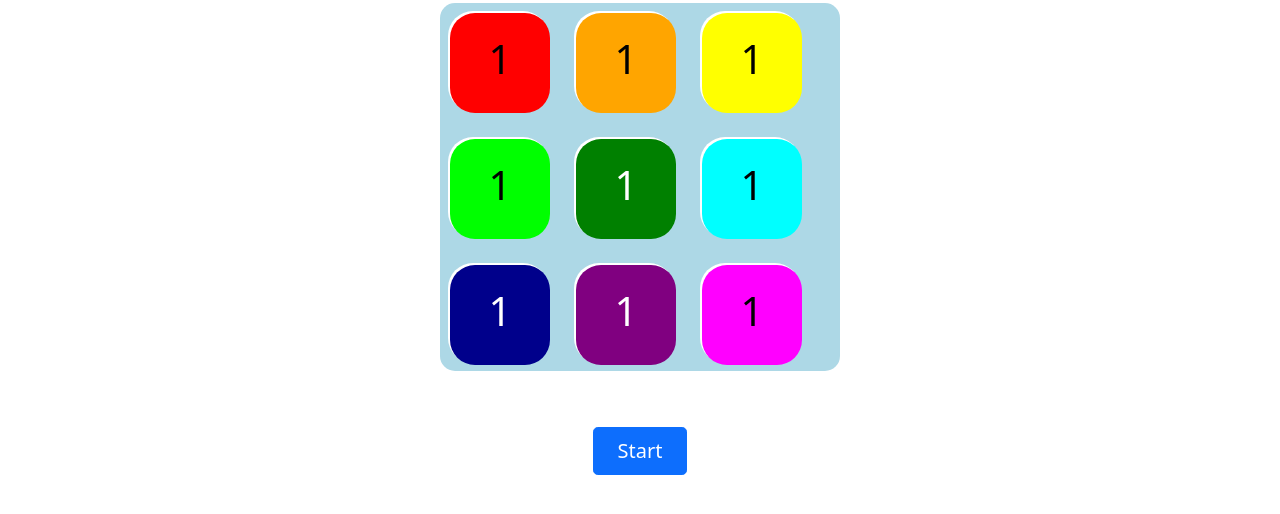
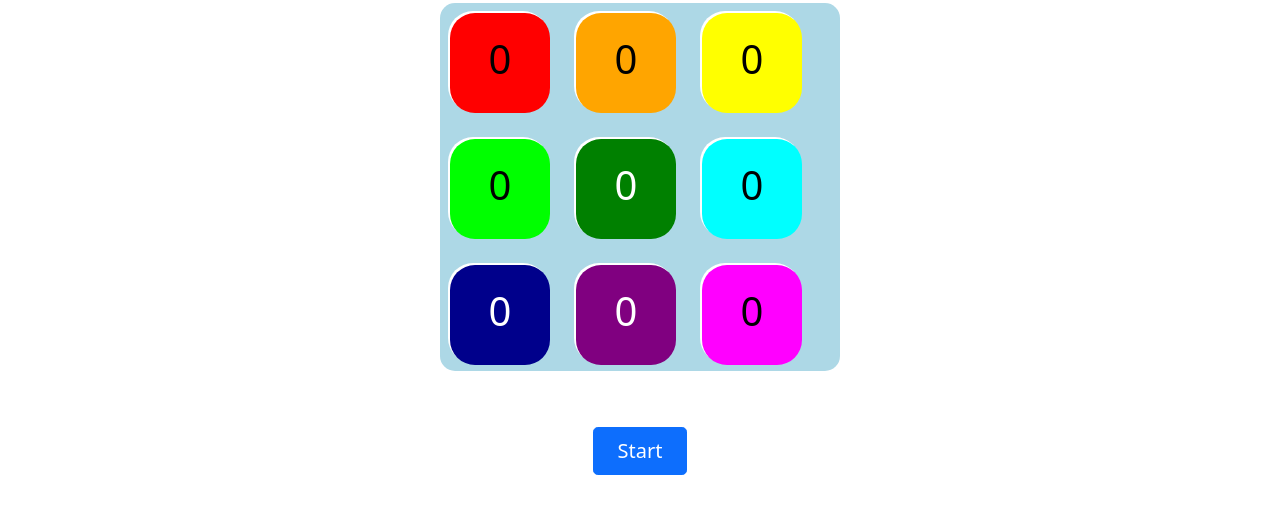
Before and after one commit to DeoluVS/q2-coursework-blueprint, a plain HTML site: page level2.html in a window 1280 px wide. Shown: the part 186-700 px from the top of the page. Drawn offline with nearby package versions, Linux system fonts and the light colour scheme.

Commit message:
Small fix on the redirect (mispelling)

```diff
--- a/assets/scripts/redirector.js
+++ b/assets/scripts/redirector.js
@@ -5,7 +5,7 @@ document.addEventListener("DOMContentLoaded", ()=>{
     //Using ternary statement to check for a path that works for both phases
     //If true it adds on q2-coursework-blueprint and if not then it assigns "" or an empty string to basePath
     const basePath = window.location.pathname.includes("/q2-coursework-blueprint")
-    ? "/q2-courswork-blueprint" : "";
+    ? "/q2-coursework-blueprint" : "";
 
     const VALID_PATHS = [
         `${basePath}/`,
--- a/assets/scripts/script-gamel2.js
+++ b/assets/scripts/script-gamel2.js
@@ -331,7 +331,7 @@ function showButtonsPeriodically(){
             if (current === prev) {
                 repeatCount++;
             } else {
-                repeatCount = 1;
+                repeatCount = 0;
             }
 
             // Update display number on the square
--- a/level2.html
+++ b/level2.html
@@ -40,47 +40,47 @@
                 <div id="shapesL2">
                     <div class="button-box">
                         <button class="squareL2" id="shapeX1" onclick="hideButton1()">
-                            <h1 id="square-labelX1">1</h1>
+                            <h1 id="square-labelX1">0</h1>
                         </button>
                     </div>
                     <div class="button-box">
                         <button class="squareL2" id="shapeX2" onclick="hideButton2()">
-                            <h1 id="square-labelX2">1</h1>
+                            <h1 id="square-labelX2">0</h1>
                         </button>
                     </div>
                     <div class="button-box">
                         <button class="squareL2" id="shapeX3" onclick="hideButton3()">
-                            <h1 id="square-labelX3">1</h1>
+                            <h1 id="square-labelX3">0</h1>
                         </button>
                     </div>
                     <div class="button-box">
                         <button class="squareL2" id="shapeX4" onclick="hideButton4()">
-                            <h1 id="square-labelX4">1</h1>
+                            <h1 id="square-labelX4">0</h1>
                         </button>
                     </div>
                     <div class="button-box">
                         <button class="squareL2" id="shapeX5" onclick="hideButton5()">
-                            <h1 id="square-labelX5">1</h1>
+                            <h1 id="square-labelX5">0</h1>
                         </button>
                     </div>
                     <div class="button-box">
                         <button class="squareL2" id="shapeX6" onclick="hideButton6()">
-                            <h1 id="square-labelX6">1</h1>
+                            <h1 id="square-labelX6">0</h1>
                         </button>
                     </div>
                     <div class="button-box">
                         <button class="squareL2" id="shapeX7" onclick="hideButton7()">
-                            <h1 id="square-labelX7">1</h1>
+                            <h1 id="square-labelX7">0</h1>
                         </button>
                     </div>
                     <div class="button-box">
                         <button class="squareL2" id="shapeX8" onclick="hideButton8()">
-                            <h1 id="square-labelX8">1</h1>
+                            <h1 id="square-labelX8">0</h1>
                         </button>
                     </div>
                     <div class="button-box">
                         <button class="squareL2" id="shapeX9" onclick="hideButton9()">
-                            <h1 id="square-labelX9">1</h1>
+                            <h1 id="square-labelX9">0</h1>
                         </button>
                     </div>
                 </div>
```
